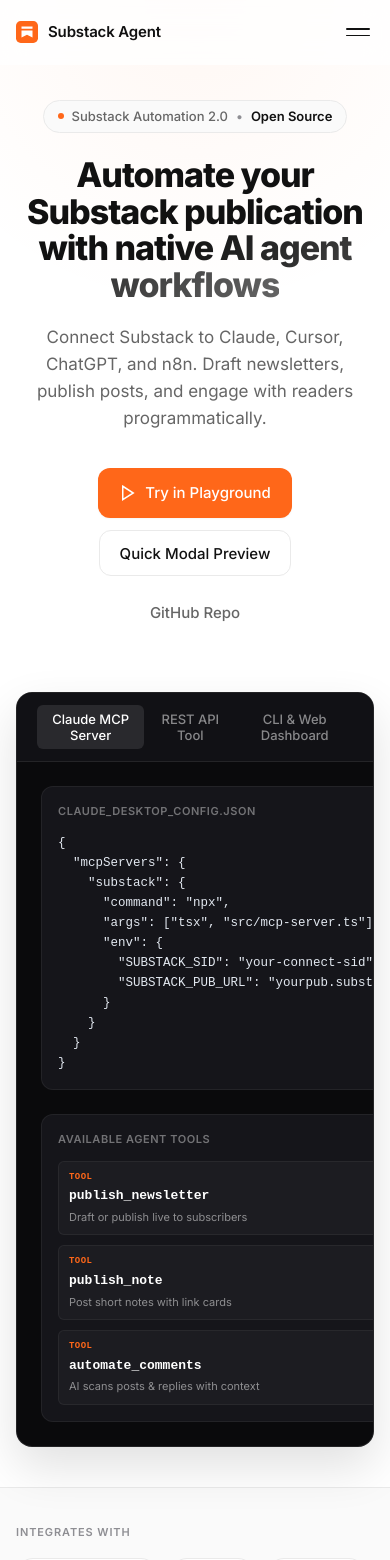
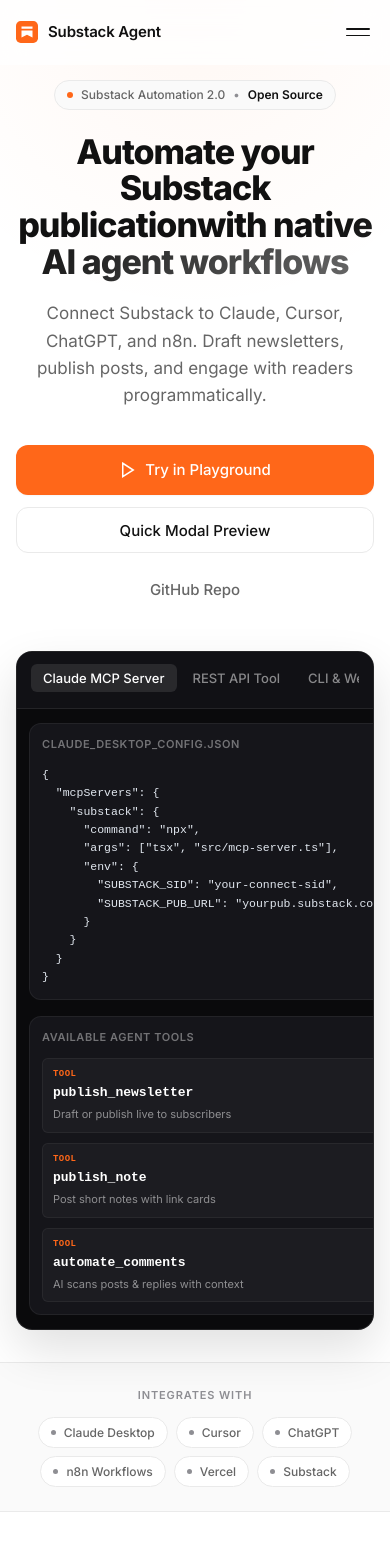
Before and after one commit to santhosh-patel/substack-agent, a React (Vite) app in the folder landing-page/: page / in a window 390 px wide. Shown: the top 1560 px of the page. Built offline with nearby package versions, Linux system fonts and the light colour scheme.

Commit message:
style: optimize hero and showcase layout for mobile responsiveness

```diff
--- a/landing-page/src/components/Hero.css
+++ b/landing-page/src/components/Hero.css
@@ -266,22 +266,79 @@
 @media (max-width: 900px) {
   .showcase-view {
     grid-template-columns: 1fr;
+    gap: 16px;
   }
 }
 
 @media (max-width: 768px) {
   .hero {
-    padding: 100px 0 40px;
+    padding: 90px 0 40px;
+  }
+  .desktop-only-br {
+    display: none;
   }
   .hero-cta {
     flex-direction: column;
+    width: 100%;
+  }
+  .hero-cta .btn {
+    width: 100%;
   }
   .showcase-header {
     flex-direction: column;
     gap: 12px;
-    align-items: flex-start;
+    align-items: stretch;
+    padding: 12px 14px;
+  }
+  .showcase-tabs {
+    width: 100%;
+    overflow-x: auto;
+    white-space: nowrap;
+    padding-bottom: 4px;
+    -webkit-overflow-scrolling: touch;
+  }
+  .tab-btn {
+    flex-shrink: 0;
   }
   .window-dots, .status-tag {
     display: none;
   }
 }
+
+@media (max-width: 480px) {
+  .hero {
+    padding: 80px 0 32px;
+  }
+  .hero-content {
+    margin-bottom: 36px;
+  }
+  .hero-badge {
+    font-size: 12px;
+    padding: 4px 12px;
+  }
+  .showcase-body {
+    padding: 14px 12px;
+    min-height: auto;
+  }
+  .code-pane, .output-pane {
+    padding: 12px;
+  }
+  .code-pane pre, .output-pane pre {
+    font-size: 11.5px;
+  }
+  .metrics-grid {
+    grid-template-columns: 1fr;
+    gap: 8px;
+  }
+  .metric-box {
+    display: flex;
+    align-items: center;
+    justify-content: space-between;
+    padding: 10px 14px;
+    text-align: left;
+  }
+  .metric-val {
+    margin-bottom: 0;
+    font-size: 18px;
+  }
+}
--- a/landing-page/src/components/TrustBar.css
+++ b/landing-page/src/components/TrustBar.css
@@ -51,6 +51,25 @@
   .trust-container {
     flex-direction: column;
     align-items: flex-start;
-    gap: 16px;
+    gap: 14px;
   }
 }
+
+@media (max-width: 640px) {
+  .trust-bar {
+    padding: 24px 0;
+  }
+  .trust-container {
+    align-items: center;
+    text-align: center;
+    gap: 12px;
+  }
+  .trust-pills {
+    justify-content: center;
+    gap: 8px;
+  }
+  .trust-pill {
+    padding: 5px 12px;
+    font-size: 12px;
+  }
+}
```
